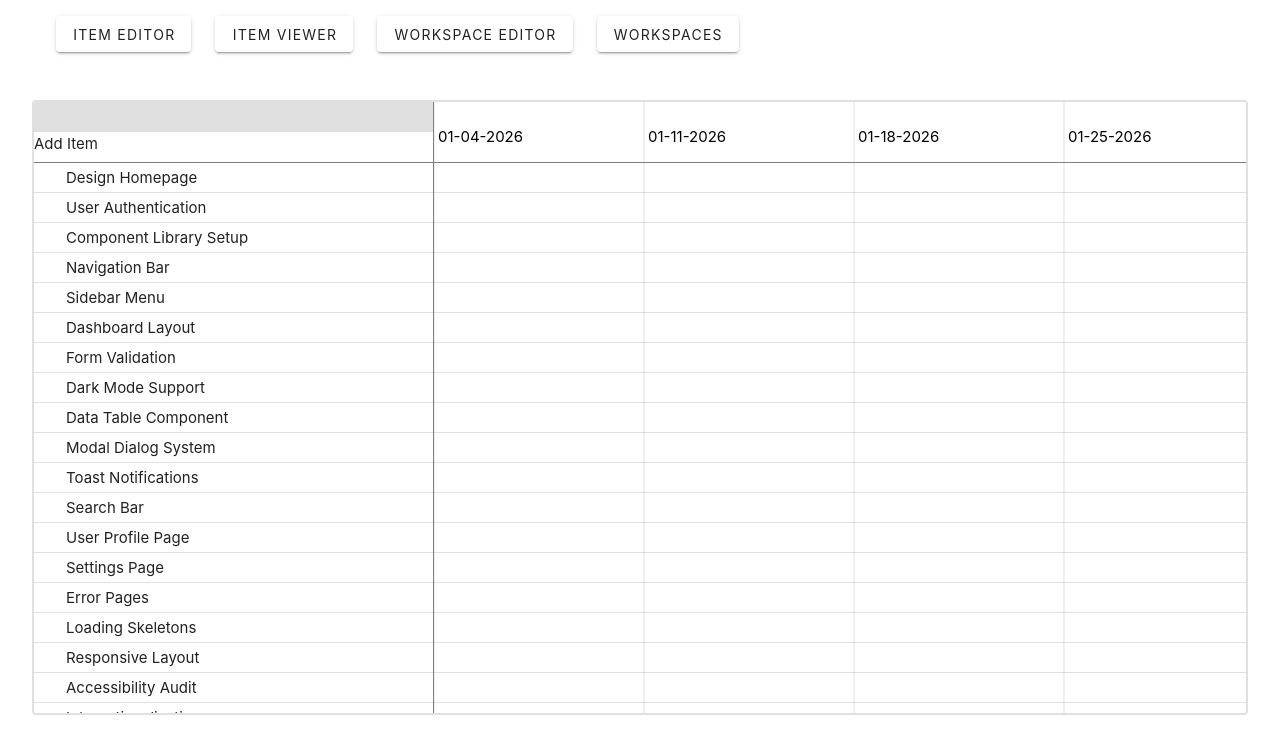
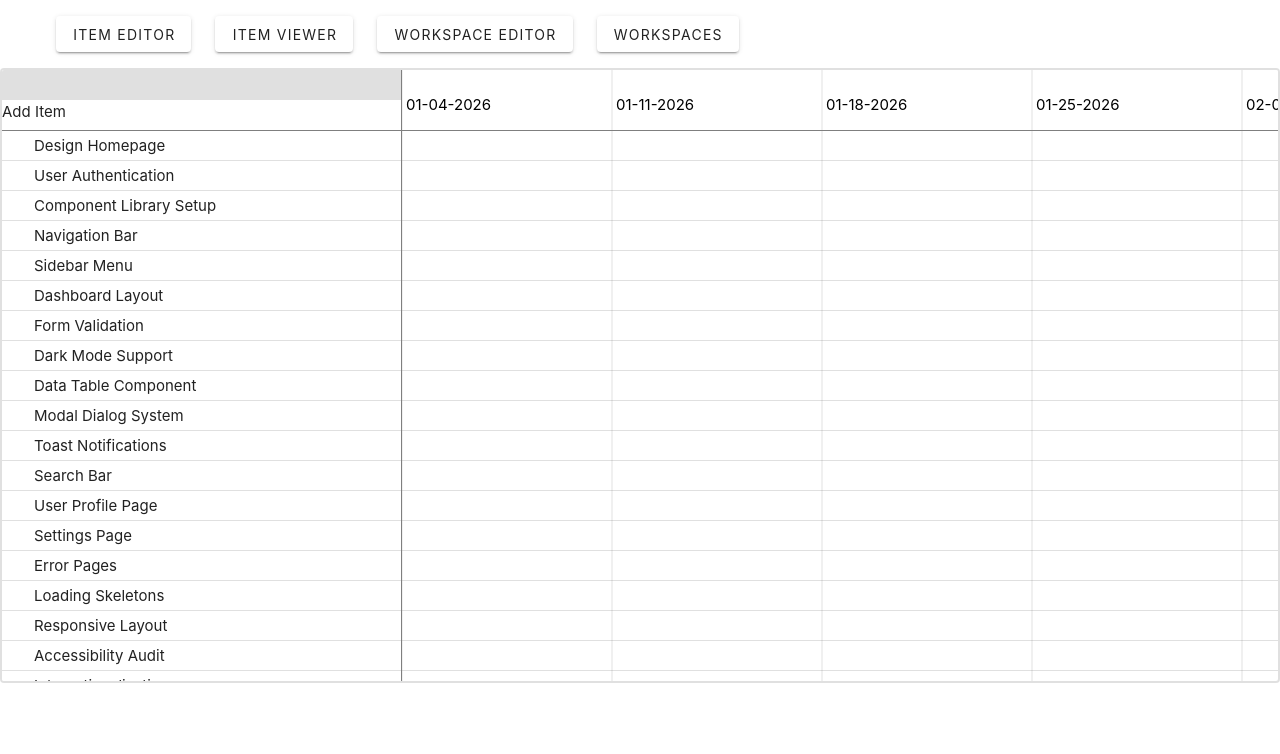
Before and after one commit to AlexJFDev/Capstone, a Vue app: page / in a window 1280 px wide. Shown: the top 754 px of the page. Built offline with nearby package versions, Linux system fonts and the light colour scheme; the HTML template or start-up script is replaced by a standard one.

Commit message:
Cleaned up CSS

```diff
--- a/src/components/roadmap/RoadmapPane.vue
+++ b/src/components/roadmap/RoadmapPane.vue
@@ -21,7 +21,6 @@ const scale: RoadmapScale = {
 </script>
 
 <template>
-  <div class="pa-8">
   <div class="roadmap-pane">
 
     <!-- Header -->
@@ -42,15 +41,12 @@ const scale: RoadmapScale = {
       <RoadmapChart class="chart" :itemIds="workspace.items" :scale="scale" />
     </div>
   </div>
-  </div>
 </template>
 
 <style scoped>
 .roadmap-pane {
   max-height: calc(100vh - 64px);
   overflow: auto;
-  display: flex;
-  flex-direction: column;
   border: 2px solid v-bind(PANE_COLOR_PRIMARY);
   border-radius: 4px;
 
@@ -66,13 +62,10 @@ const scale: RoadmapScale = {
     z-index: 1;
 
     .list-header {
-      display: flex;
-      flex-direction: column;
       width: v-bind(LIST_WIDTH_PX);
       border-right: 1px solid v-bind(SECTION_BORDER_COLOR);
       position: sticky;
       left: 0;
-      z-index: 2;
 
       background-color: rgb(var(--v-theme-surface));
 
--- a/src/views/HomeView.vue
+++ b/src/views/HomeView.vue
@@ -7,6 +7,5 @@ const TEST_WORKSPACE_ID = 'w-1a2b3c4d-5e6f-7890-abcd-ef1234567890'
 <template>
   <v-main>
     <RoadmapPane :workspaceId="TEST_WORKSPACE_ID"/>
-    <div style="height: 1000px;"></div>
   </v-main>
 </template>
```
Lines whose indentation alone changed are shown as unchanged.
